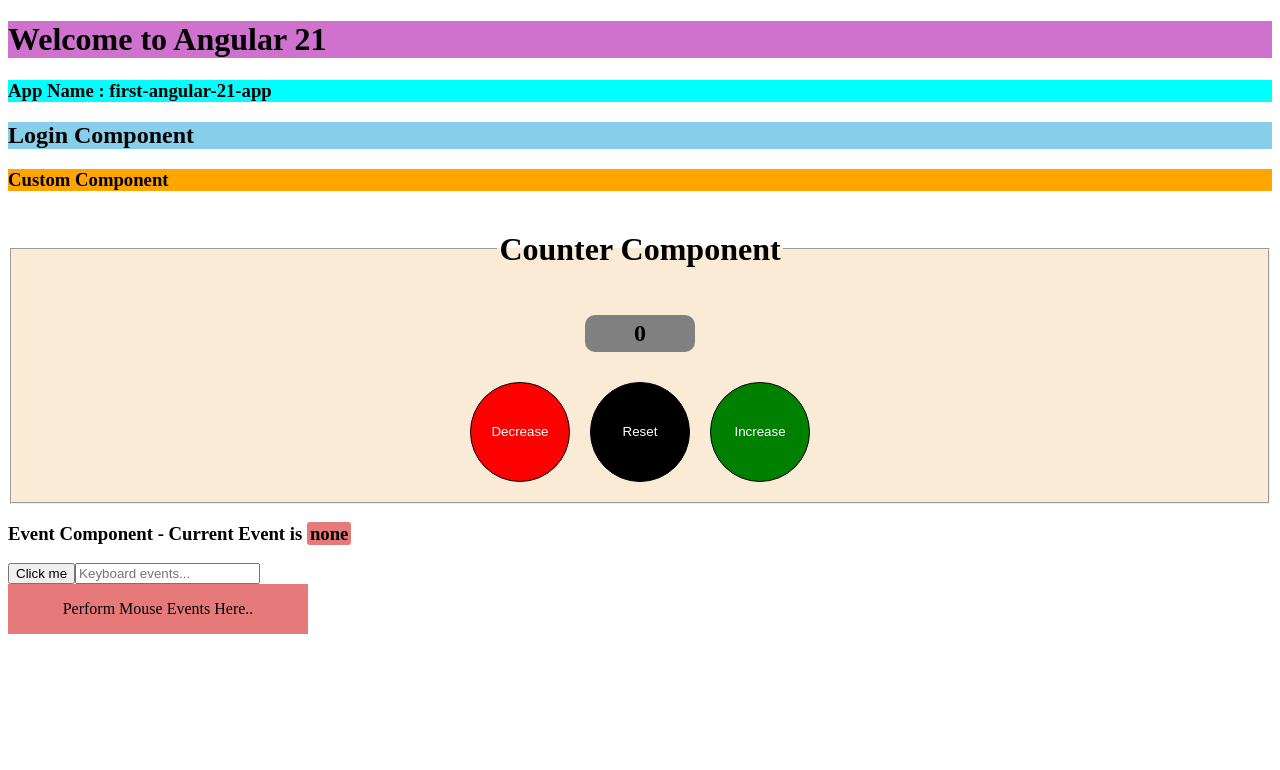
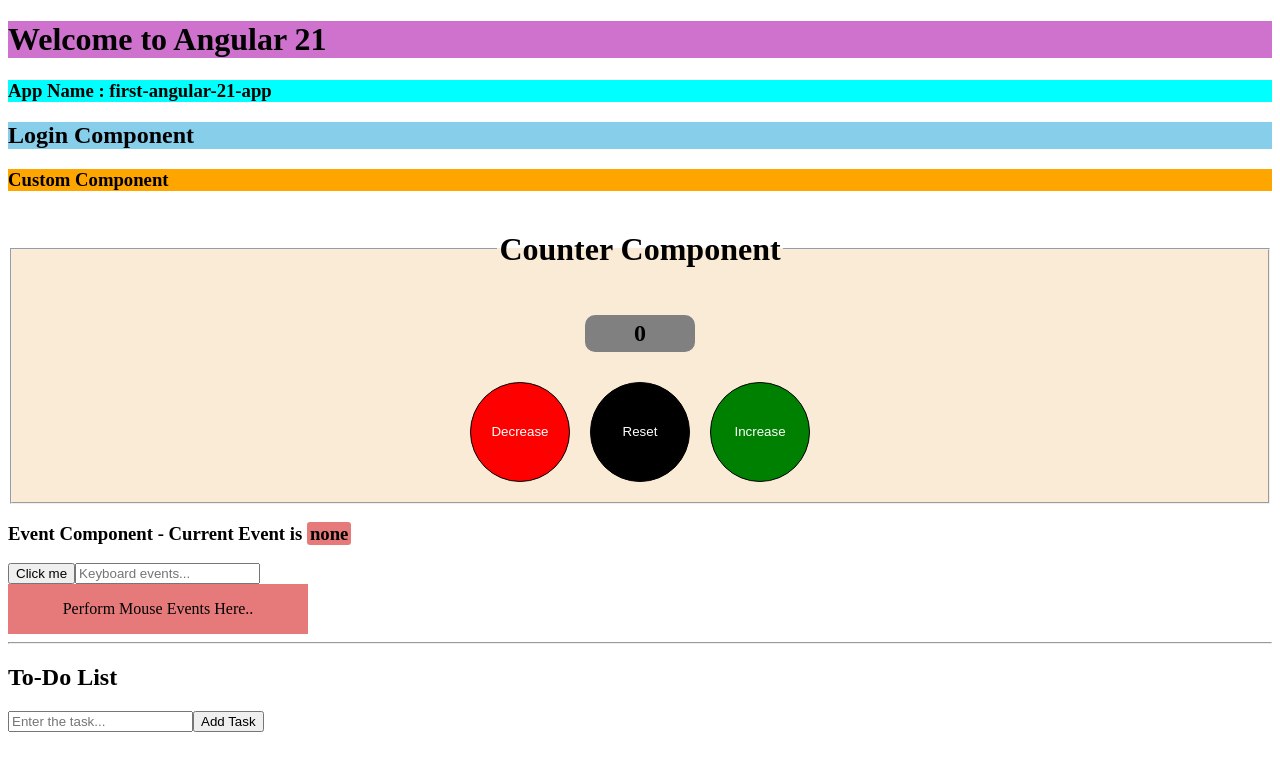
Before and after one commit to maulik-leo/first-angular-21-app, an Angular app: page / in a window 1280 px wide. Shown: the top 770 px of the page. Built offline with nearby package versions, Linux system fonts and the light colour scheme.

Commit message:
Mini Project : TO-DO List

```diff
--- a/src/app/app.html
+++ b/src/app/app.html
@@ -4,3 +4,5 @@
 <custom></custom>
 <app-counter></app-counter>
 <my-event></my-event>
+<hr />
+<app-to-do-list></app-to-do-list>
--- a/src/app/app.ts
+++ b/src/app/app.ts
@@ -3,10 +3,11 @@ import { Login } from './login/login';
 import { Custom } from './custom/cutom';
 import { Counter } from './counter/counter';
 import { MyEvent } from './my-event/my-event';
+import { ToDoList } from './to-do-list/to-do-list';
 
 @Component({
   selector: 'app-root',
-  imports: [Login, Custom, Counter, MyEvent],
+  imports: [Login, Custom, Counter, MyEvent, ToDoList],
   templateUrl: './app.html',
   styleUrl: './app.css',
 })
--- /dev/null
+++ b/src/app/to-do-list/to-do-list.html
@@ -0,0 +1,8 @@
+<h2>To-Do List</h2>
+<input id="taskId" type="text" [(ngModel)]="inTask" placeholder="Enter the task..." />
+<button (click)="addTask()">Add Task</button>
+<ul>
+  @for (obj of taskList; track $index) {
+    <li>{{ obj.id }} : {{ obj.task }} <button (click)="deleteTask(obj.id)">Delete</button></li>
+  }
+</ul>
--- /dev/null
+++ b/src/app/to-do-list/to-do-list.ts
@@ -0,0 +1,22 @@
+import { Component } from '@angular/core';
+import { FormsModule } from '@angular/forms';
+
+@Component({
+  selector: 'app-to-do-list',
+  imports: [FormsModule],
+  templateUrl: './to-do-list.html',
+  styleUrl: './to-do-list.css',
+})
+export class ToDoList {
+  inTask: string = '';
+  taskList: { id: number; task: string }[] = [];
+
+  addTask() {
+    this.taskList.push({ id: this.taskList.length + 1, task: this.inTask });
+    this.inTask = '';
+  }
+
+  deleteTask(delId: number) {
+    this.taskList = this.taskList.filter((task) => task.id != delId);
+  }
+}
```
Also changed, not shown: src/app/to-do-list/to-do-list.css (added), 1 other file (tests, documents, lock files or other folders).
